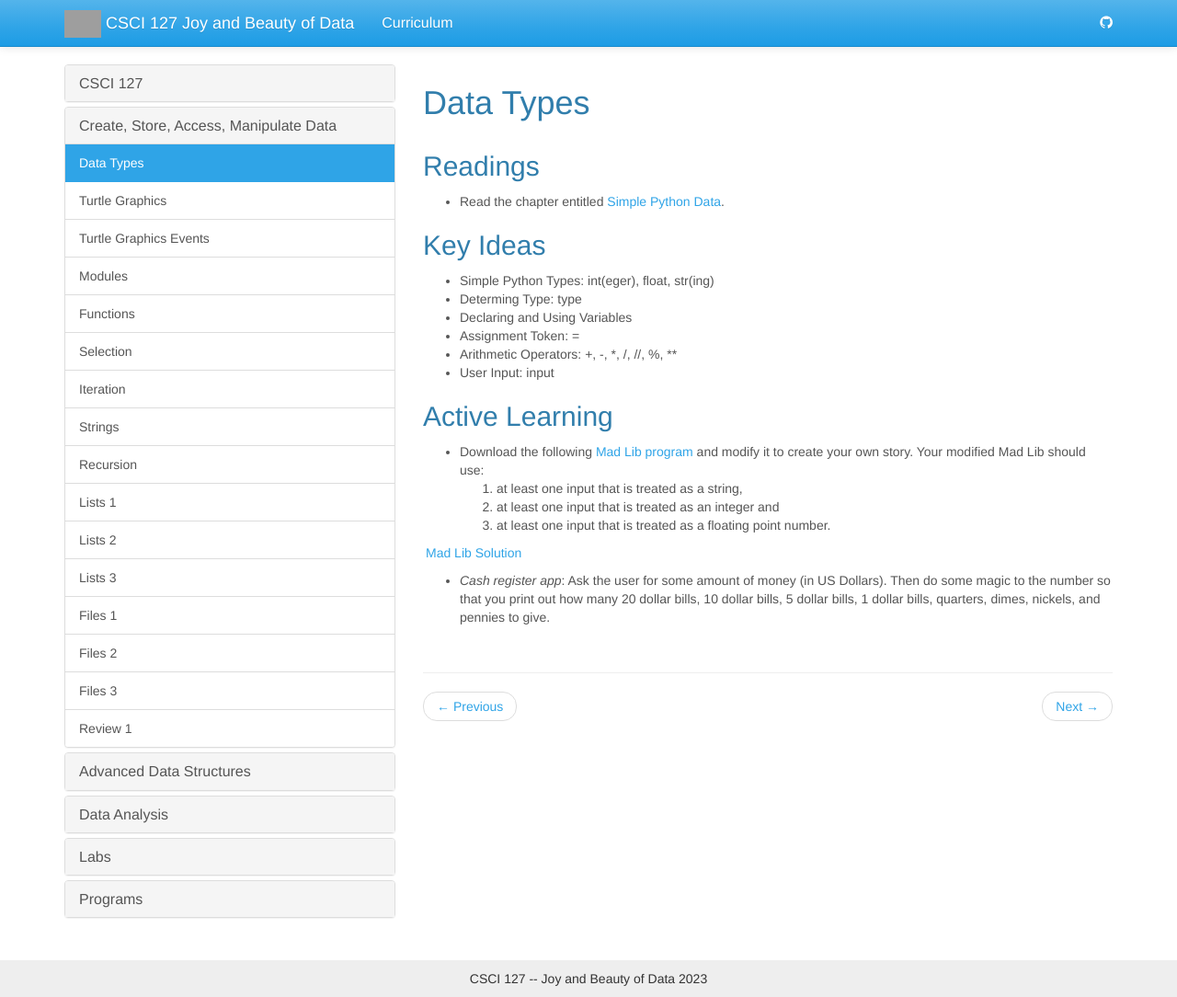
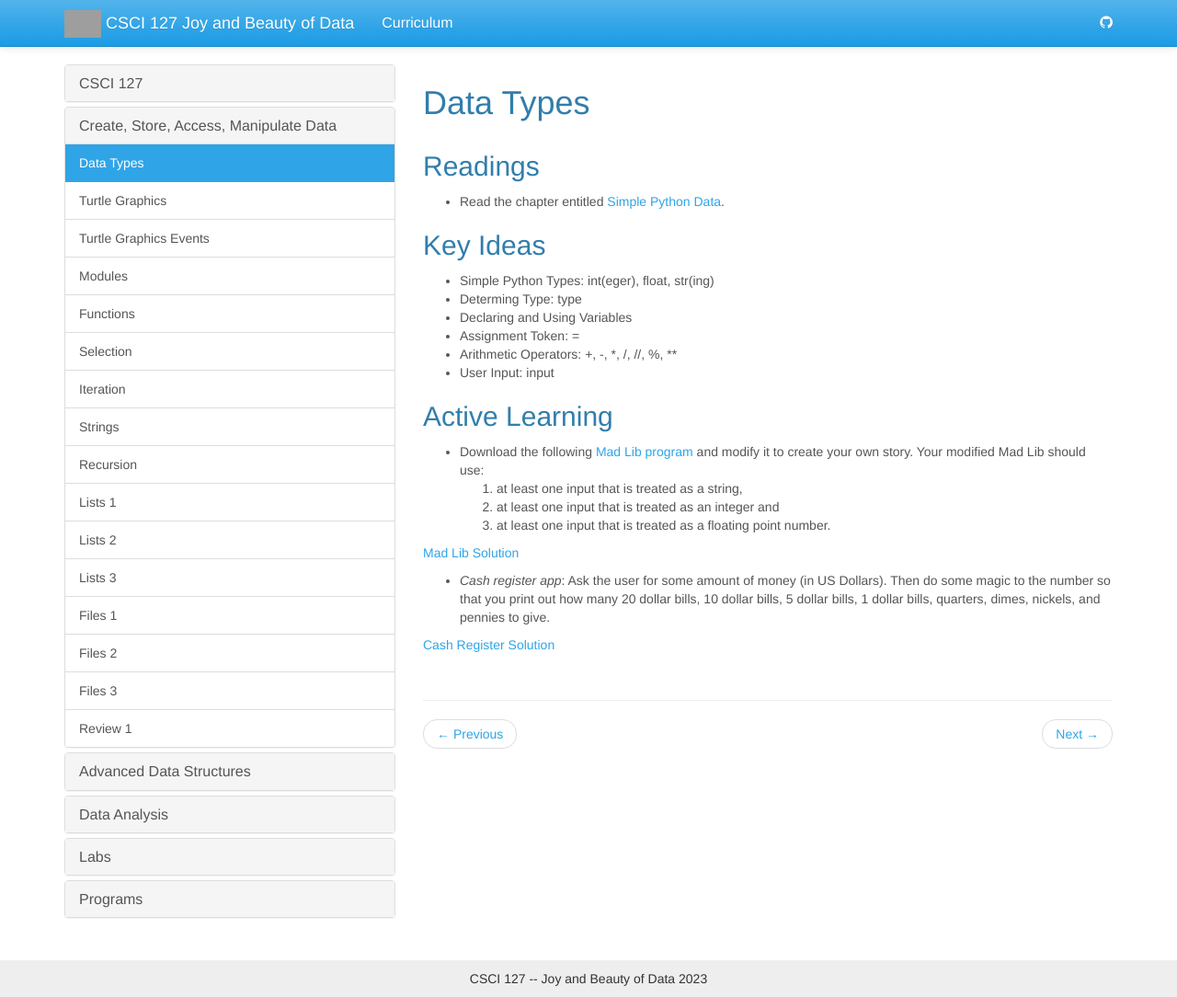
Before and after one commit to jake-chipps/csci127, a Jekyll site: the page built from _docs/lessons/1-1.md, in a window 1280 px wide and 1084 px high. Shown: the whole window at 92% size. Built offline with Jekyll 4.4.1, drawn with Linux system fonts in a browser that asks for light colours; grey boxes are pictures that could not be loaded.

Commit message:
Update 1-1.md

```diff
--- a/_docs/lessons/1-1.md
+++ b/_docs/lessons/1-1.md
@@ -20,6 +20,8 @@ permalink: /docs/1-1/
     2. at least one input that is treated as an integer and
     3. at least one input that is treated as a floating point number.
 
-<span class="solution">[Mad Lib Solution](../lessons/code/madlib_solution.py)</span>
+[Mad Lib Solution](../lessons/code/madlib_solution.py)
 
 - *Cash register app*: Ask the user for some amount of money (in US Dollars). Then do some magic to the number so that you print out how many 20 dollar bills, 10 dollar bills, 5 dollar bills, 1 dollar bills, quarters, dimes, nickels, and pennies to give.
+
+[Cash Register Solution](../lessons/code/cash_register_solution.py)
```
